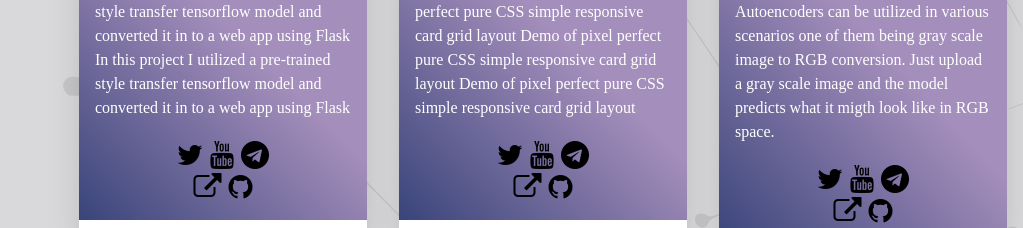
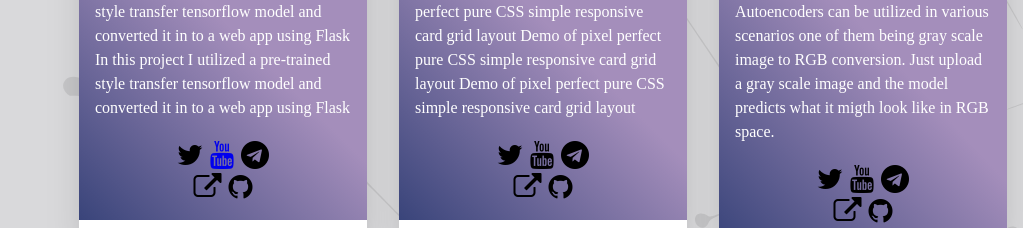
Before and after one commit to monas-cmd/monas-cmd.github.io, a plain HTML site: page index.html in a window 1280 px wide. Shown: the part 926-1154 px from the top of the page, without its empty margins (257-1280 px from the left). Drawn offline with Linux system fonts and the light colour scheme.

Commit message:
added link for style transfer youtube video

```diff
--- a/index.html
+++ b/index.html
@@ -78,7 +78,7 @@
                       <h2 class="card_title">Style transfer</h2>
                       <p class="card_text">In this project I utilized a pre-trained style transfer tensorflow model and converted it in to a web app using Flask In this project I utilized a pre-trained style transfer tensorflow model and converted it in to a web app using Flask</p>
                       <div class="tech"> <i class="fa fa-twitter" aria-hidden="true"></i>
-                        <i class="fa fa-youtube" aria-hidden="true"></i>
+                        <a href="https://www.youtube.com/watch?v=kx9IBvjEXGo"><i class="fa fa-youtube" aria-hidden="true"></i></a>
                         <i class="fa fa-telegram" aria-hidden="true"></i>
                         </div>
                       <div class="links"><i class="fa fa-external-link" aria-hidden="true"></i>
```
